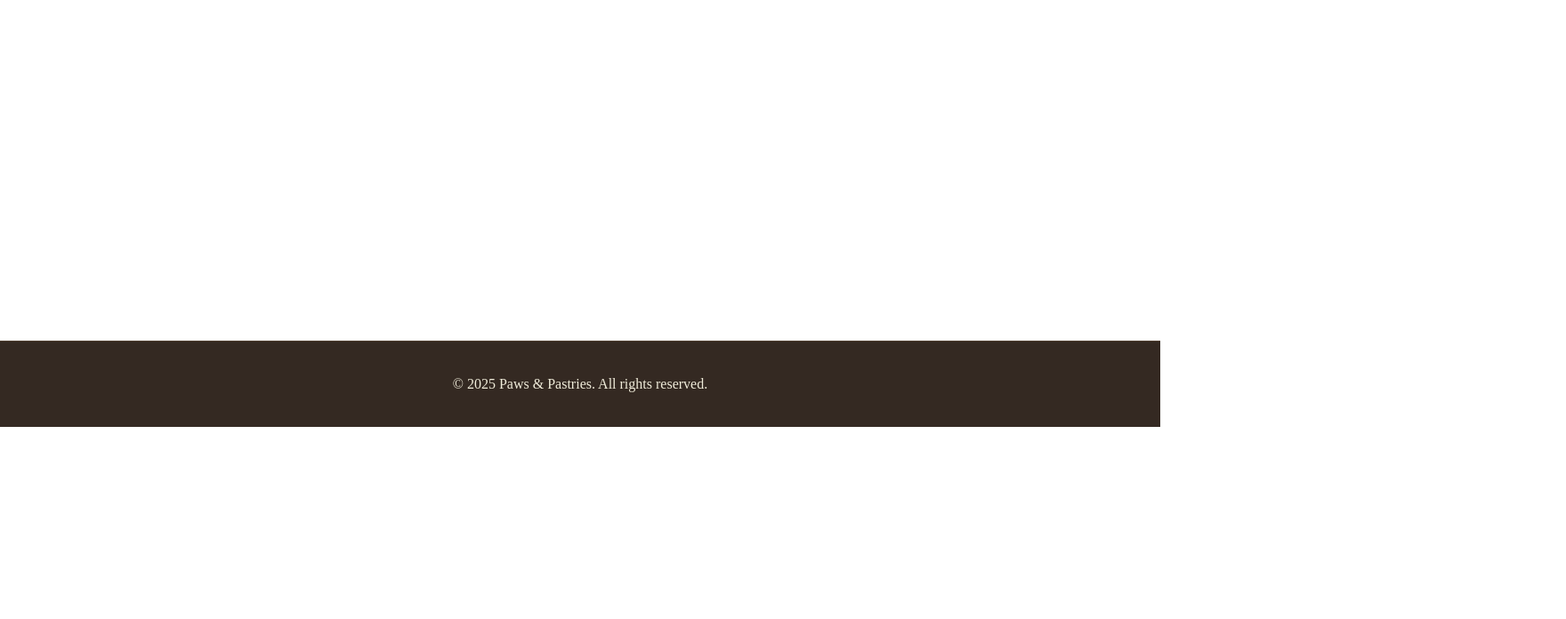
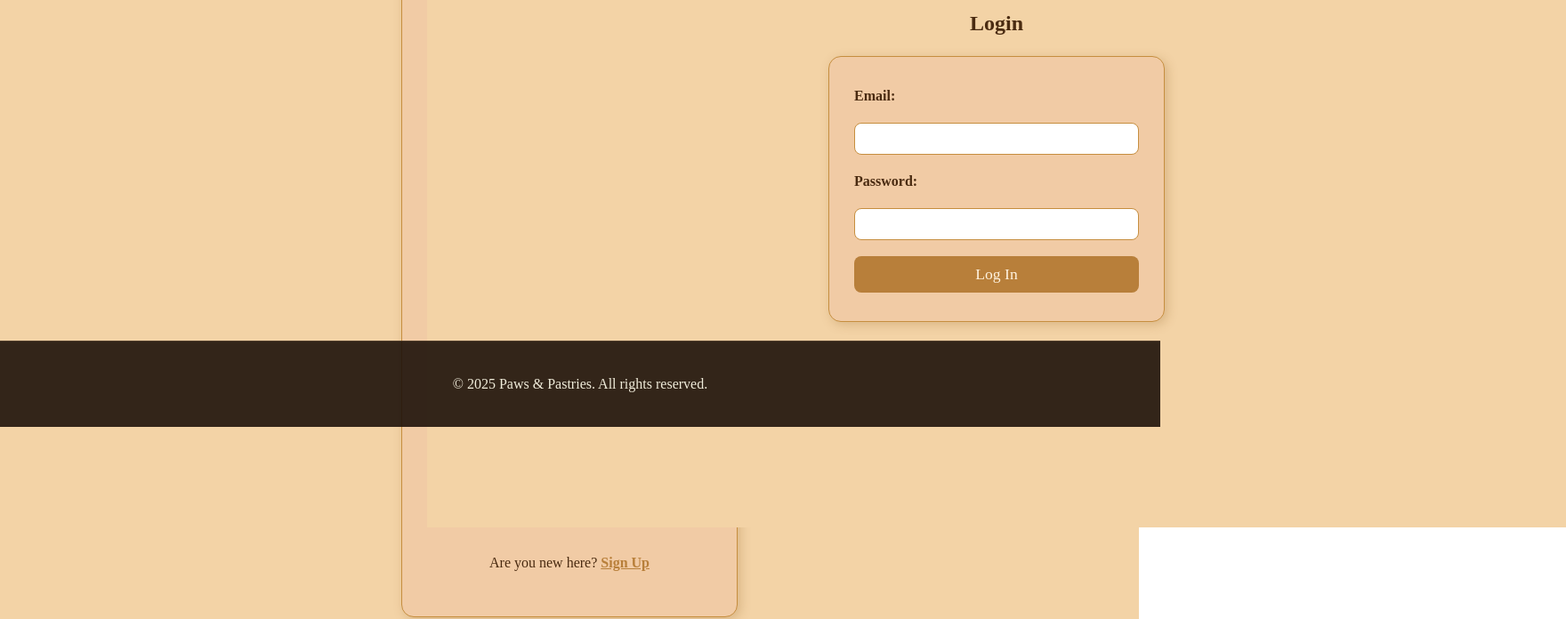
Before and after one commit to Zozelle/final-project-cf, a React (Vite) app in the folder frontend/: page /login in a window 1280 px wide. Shown: the part 320-1016 px from the top of the page at 89% size, 1760 px wide, since content can reach past the window. Before the commit the page ends 800 px from the top, so only its background shows below. Built offline with nearby package versions, Linux system fonts and the light colour scheme.

Commit message:
Auth creation

```diff
--- a/frontend/src/App.tsx
+++ b/frontend/src/App.tsx
@@ -4,26 +4,25 @@ import Home from './pages/Home';
 import Cats from './pages/Cats';
 import Reservation from './pages/Reservation';
 import Menu from './pages/Menu';
-// import Auth from './pages/Auth';
+import Auth from './pages/Auth';
 import Navbar from './components/Navbar';
 import Footer from './components/Footer';
 import { AuthProvider } from './context/AuthContext';
 
 const App: React.FC = () => {
-    // const isAuthenticated = false; // replace with context logic later
-
     return (
         <AuthProvider>
             <Router>
-                {<Navbar />}
+                <Navbar />
                 <Routes>
                     <Route path="/" element={<Home />} />
                     <Route path="/cats" element={<Cats />} />
-                    <Route path="/reservation" element={<Reservation />}/>
+                    <Route path="/reservation" element={<Reservation />} />
                     <Route path="/menu" element={<Menu />} />
-                    {/*{<Route path="/login" element={<Auth />} />}*/}
+                    <Route path="/login" element={<Auth />} />
+                    {/* Add signup route if separate */}
                 </Routes>
-                {<Footer />}
+                <Footer />
             </Router>
         </AuthProvider>
     );
--- a/frontend/src/components/LoginForm.tsx
+++ b/frontend/src/components/LoginForm.tsx
@@ -0,0 +1,60 @@
+import React, { useState } from 'react';
+import './styles/Auth.css';
+
+interface LoginFormProps {
+    onLoginSuccess: () => void;
+}
+
+const LoginForm: React.FC<LoginFormProps> = ({ onLoginSuccess }) => {
+    const [email, setEmail] = useState('');
+    const [password, setPassword] = useState('');
+    const [error, setError] = useState('');
+
+    const handleSubmit = async (e: React.FormEvent) => {
+        e.preventDefault();
+        setError('');
+
+        try {
+            // Replace with your login API
+            const res = await fetch('/api/login', {
+                method: 'POST',
+                headers: { 'Content-Type': 'application/json' },
+                body: JSON.stringify({ email, password }),
+            });
+            if (!res.ok) throw new Error('Invalid credentials');
+            onLoginSuccess();
+        } catch (err) {
+            setError('Login failed: Invalid email or password.');
+        }
+    };
+
+    return (
+        <div className="auth-page">
+            <h2>Login</h2>
+            <form className="auth-form" onSubmit={handleSubmit}>
+                <label>Email:</label>
+                <input
+                    type="email"
+                    required
+                    value={email}
+                    onChange={e => setEmail(e.target.value)}
+                    autoComplete="username"
+                />
+
+                <label>Password:</label>
+                <input
+                    type="password"
+                    required
+                    value={password}
+                    onChange={e => setPassword(e.target.value)}
+                    autoComplete="current-password"
+                />
+
+                <button type="submit">Log In</button>
+                {error && <p className="auth-error">{error}</p>}
+            </form>
+        </div>
+    );
+};
+
+export default LoginForm;
--- a/frontend/src/components/RegisterForm.tsx
+++ b/frontend/src/components/RegisterForm.tsx
@@ -0,0 +1,73 @@
+import React, { useState } from 'react';
+import './styles/Auth.css';
+
+interface RegisterFormProps {
+    onSignUpSuccess: () => void;
+}
+
+const RegisterForm: React.FC<RegisterFormProps> = ({ onSignUpSuccess }) => {
+    const [email, setEmail] = useState('');
+    const [password, setPassword] = useState('');
+    const [confirmPass, setConfirmPass] = useState('');
+    const [error, setError] = useState('');
+
+    const handleSubmit = async (e: React.FormEvent) => {
+        e.preventDefault();
+        setError('');
+        if (password !== confirmPass) {
+            setError('Passwords do not match.');
+            return;
+        }
+        try {
+            // Replace with your signup API
+            const res = await fetch('/api/signup', {
+                method: 'POST',
+                headers: { 'Content-Type': 'application/json' },
+                body: JSON.stringify({ email, password }),
+            });
+            if (!res.ok) throw new Error('Sign up failed');
+            onSignUpSuccess();
+        } catch (err) {
+            setError('Sign up failed: Please try again.');
+        }
+    };
+
+    return (
+        <div className="auth-page">
+            <h2>Sign Up</h2>
+            <form className="auth-form" onSubmit={handleSubmit}>
+                <label>Email:</label>
+                <input
+                    type="email"
+                    required
+                    value={email}
+                    onChange={e => setEmail(e.target.value)}
+                    autoComplete="email"
+                />
+
+                <label>Password:</label>
+                <input
+                    type="password"
+                    required
+                    value={password}
+                    onChange={e => setPassword(e.target.value)}
+                    autoComplete="new-password"
+                />
+
+                <label>Confirm Password:</label>
+                <input
+                    type="password"
+                    required
+                    value={confirmPass}
+                    onChange={e => setConfirmPass(e.target.value)}
+                    autoComplete="new-password"
+                />
+
+                <button type="submit">Sign Up</button>
+                {error && <p className="auth-error">{error}</p>}
+            </form>
+        </div>
+    );
+};
+
+export default RegisterForm;
--- /dev/null
+++ b/frontend/src/components/styles/Auth.css
@@ -0,0 +1,85 @@
+.auth-page {
+    min-height: 100vh;
+    width: 100vw;
+    display: flex;
+    flex-direction: column;
+    justify-content: center;
+    align-items: center;
+    background: #f3d3a6;
+    font-family: 'Playfair Display', serif;
+    color: #4a2b11;
+    padding: 24px 0;
+    box-sizing: border-box;
+}
+
+.auth-form {
+    background: #f1cba5;
+    border: 1.5px solid #c68e3f;
+    border-radius: 14px;
+    padding: 32px 28px;
+    width: 320px;
+    max-width: 90vw;
+    box-shadow: 3px 3px 12px rgba(139, 93, 31, 0.25);
+    display: flex;
+    flex-direction: column;
+    align-items: stretch;
+    gap: 18px;
+    margin-bottom: 36px;
+}
+
+.auth-form label {
+    font-weight: 600;
+}
+
+.auth-form input {
+    padding: 8px 10px;
+    border-radius: 8px;
+    border: 1.5px solid #c68e3f;
+    font-size: 1rem;
+    font-family: 'Playfair Display', serif;
+    color: #4a2b11;
+}
+
+.auth-form input:focus {
+    outline-color: #c68e3f;
+}
+
+.auth-form button {
+    background: #b87f3a;
+    color: #fff3e0;
+    padding: 10px 0;
+    font-size: 1.1rem;
+    border: none;
+    border-radius: 8px;
+    cursor: pointer;
+    transition: background 0.25s;
+}
+
+.auth-form button:hover {
+    background: #a9702c;
+}
+
+.auth-error {
+    color: #895b3e;
+    font-weight: 600;
+    text-align: center;
+}
+
+.auth-prompt {
+    font-size: 1rem;
+    text-align: center;
+    margin-top: 10px;
+    color: #4a2b11;
+    user-select: none;
+}
+
+.auth-prompt-link {
+    color: #b87f3a;
+    cursor: pointer;
+    text-decoration: underline;
+    font-weight: 700;
+}
+
+.auth-prompt-link:hover {
+    color: #a9702c;
+}
--- /dev/null
+++ b/frontend/src/context/useAuth.ts
@@ -0,0 +1,10 @@
+import { useContext } from 'react';
+import { AuthContext } from './AuthContext';
+
+export const useAuth = () => {
+    const context = useContext(AuthContext);
+    if (!context) {
+        throw new Error('useAuth must be used within an AuthProvider');
+    }
+    return context;
+};
--- a/frontend/src/pages/Auth.tsx
+++ b/frontend/src/pages/Auth.tsx
@@ -4,14 +4,84 @@ import RegisterForm from '../components/RegisterForm';
 
 const Auth: React.FC = () => {
     const [isLogin, setIsLogin] = useState(true);
+    const [user, setUser] = useState<null | { email: string }>(null);
+
+    const handleLoginSuccess = () => {
+        setUser({ email: 'user@example.com' });
+        alert('Login successful!');
+    };
+
+    const handleSignUpSuccess = () => {
+        setUser({ email: 'newuser@example.com' });
+        alert('Registration successful!');
+    };
+
+    if (user) {
+        return (
+            <div className="auth-page">
+                <div className="auth-form" style={{ textAlign: 'center' }}>
+                    <h2>Welcome, {user.email}!</h2>
+                    <button
+                        style={{
+                            backgroundColor: '#b87f3a',
+                            color: '#fff3e0',
+                            border: 'none',
+                            padding: '10px 20px',
+                            borderRadius: '8px',
+                            cursor: 'pointer',
+                            marginTop: '20px',
+                        }}
+                        onClick={() => setUser(null)}
+                    >
+                        Logout
+                    </button>
+                </div>
+            </div>
+        );
+    }
 
     return (
-        <div>
-            <div>
-                <button onClick={() => setIsLogin(true)}>Login</button>
-                <button onClick={() => setIsLogin(false)}>Register</button>
+        <div className="auth-page">
+            <div style={{ marginBottom: '20px', textAlign: 'center' }}>
+                <button
+                    style={{ marginRight: '10px', padding: '8px 16px' }}
+                    onClick={() => setIsLogin(true)}
+                    disabled={isLogin}
+                >
+                    Login
+                </button>
+                <button
+                    style={{ padding: '8px 16px' }}
+                    onClick={() => setIsLogin(false)}
+                    disabled={!isLogin}
+                >
+                    Register
+                </button>
             </div>
-            {isLogin ? <LoginForm /> : <RegisterForm />}
+
+            <div className="auth-form">
+                {isLogin ? (
+                    <>
+                        <LoginForm onLoginSuccess={handleLoginSuccess} />
+                        <p className="auth-prompt">
+                            Are you new here?{' '}
+                            <span className="auth-prompt-link" onClick={() => setIsLogin(false)}>
+                Sign Up
+              </span>
+                        </p>
+                    </>
+                ) : (
+                    <>
+                        <RegisterForm onSignUpSuccess={handleSignUpSuccess} />
+                        <p className="auth-prompt">
+                            Already have an account?{' '}
+                            <span className="auth-prompt-link" onClick={() => setIsLogin(true)}>
+                Log In
+              </span>
+                        </p>
+                    </>
+                )}
+            </div>
         </div>
     );
 };
--- a/frontend/src/pages/Reservation.tsx
+++ b/frontend/src/pages/Reservation.tsx
@@ -1,5 +1,6 @@
 import React, { useState, useEffect } from 'react';
 import './styles/Reservation.css';
+import { useAuth } from '../context/useAuth';
 
 type Booking = {
     date: string;
@@ -14,6 +15,8 @@ const TIMESLOTS = [
 ];
 
 const ReservationPage: React.FC = () => {
+    const { isAuthenticated } = useAuth();
+
     const [date, setDate] = useState('');
     const [time, setTime] = useState('');
     const [people, setPeople] = useState(1);
@@ -21,11 +24,22 @@ const ReservationPage: React.FC = () => {
     const [status, setStatus] = useState('');
 
     useEffect(() => {
-        // Replace with your API call!
+        if (!isAuthenticated) return;  // don't fetch for guests
         fetch('/api/reservations')
             .then(res => res.json())
             .then(data => setBookings(data));
-    }, []);
+    }, [isAuthenticated]);
+
+    if (!isAuthenticated) {
+        return (
+            <div className="reservation-page">
+                <h2 className="reservation-title">Please log in to book a visit</h2>
+                <p className="login-prompt">
+                    You must be logged in to make a reservation. Please <a href="/login">log in</a>.
+                </p>
+            </div>
+        );
+    }
 
     const bookedTimes = bookings
         .filter(b => b.date === date)
@@ -33,11 +47,10 @@ const ReservationPage: React.FC = () => {
 
     const handleSubmit = async (e: React.FormEvent) => {
         e.preventDefault();
-        // Replace with your API booking call
         const res = await fetch('/api/reservations', {
             method: 'POST',
             headers: { 'Content-Type': 'application/json' },
-            body: JSON.stringify({ date, time, people })
+            body: JSON.stringify({ date, time, people }),
         });
         if (res.ok) {
             setStatus('Reservation successful!');
@@ -73,11 +86,7 @@ const ReservationPage: React.FC = () => {
                     >
                         <option value="">Select a time</option>
                         {TIMESLOTS.map(slot =>
-                            <option
-                                value={slot}
-                                key={slot}
-                                disabled={bookedTimes.includes(slot)}
-                            >
+                            <option key={slot} value={slot} disabled={bookedTimes.includes(slot)}>
                                 {slot} {bookedTimes.includes(slot) ? "(Booked)" : ""}
                             </option>
                         )}
```
Also changed, not shown: frontend/src/context/AuthContext.tsx (+4 -11 lines).
